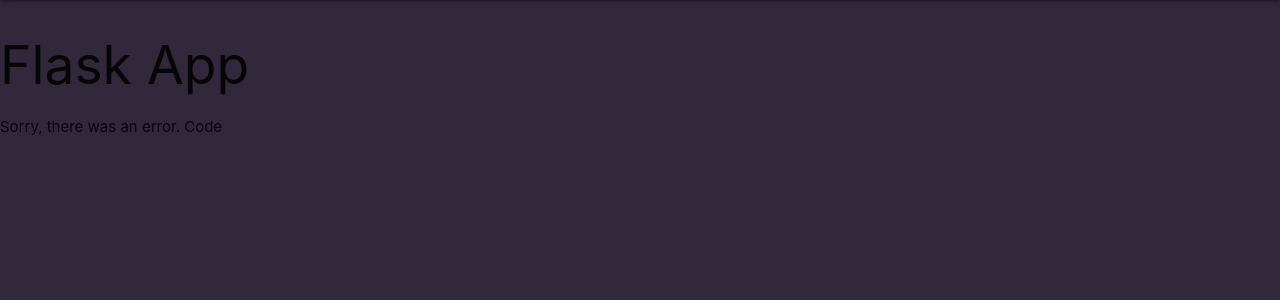
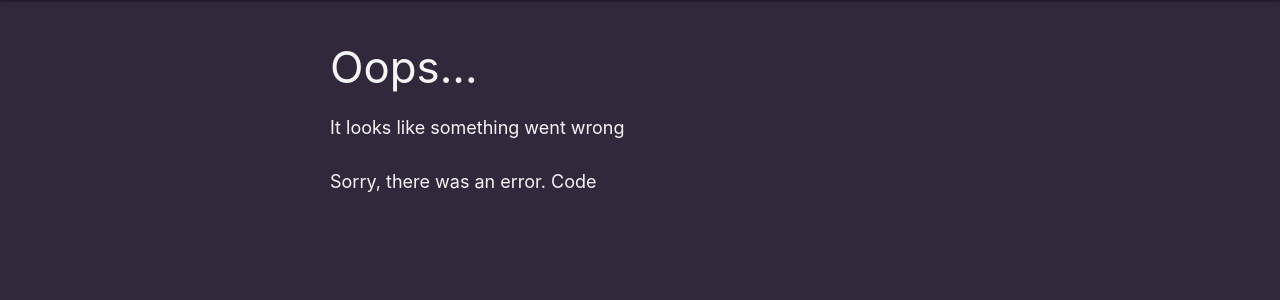
Before and after one commit to thomasmarr/bustimes, a Flask app: template flaskapp/templates/error/error.html in a window 1280 px wide. Shown: the part 64-364 px from the top of the page. Run offline with Flask 2, Linux system fonts and the light colour scheme; the template is opened without the code that fills it, so the values that code supplies are empty.

Commit message:
add styling to error page

```diff
--- a/flaskapp/static/css/styles.css
+++ b/flaskapp/static/css/styles.css
@@ -55,3 +55,12 @@
 .data-right::-webkit-scrollbar {
     display: none;
 }
+
+.error-wrapper{
+    padding: 15px;
+    margin: auto;
+    max-width: 650px;
+    font-size: large;
+    line-height:2;
+    color:whitesmoke;
+}
--- a/flaskapp/templates/error/error.html
+++ b/flaskapp/templates/error/error.html
@@ -1,11 +1,14 @@
 {% extends 'boilerplate.html' %} {% block content %}
 {# This template receives an HTTP error code in an error_code parameter #}
-<h2>
-    Flask App
-</h2>
+<div class="error-wrapper">
+<h3>
+Oops...
+</h3>
+<p>It looks like something went wrong</p>
 {% if description %}
 {{description}}
 {% else %}
 <div>Sorry, there was an error. Code {{error_code}}</div>
 {% endif %}
+</div>
 {% endblock %}
```
